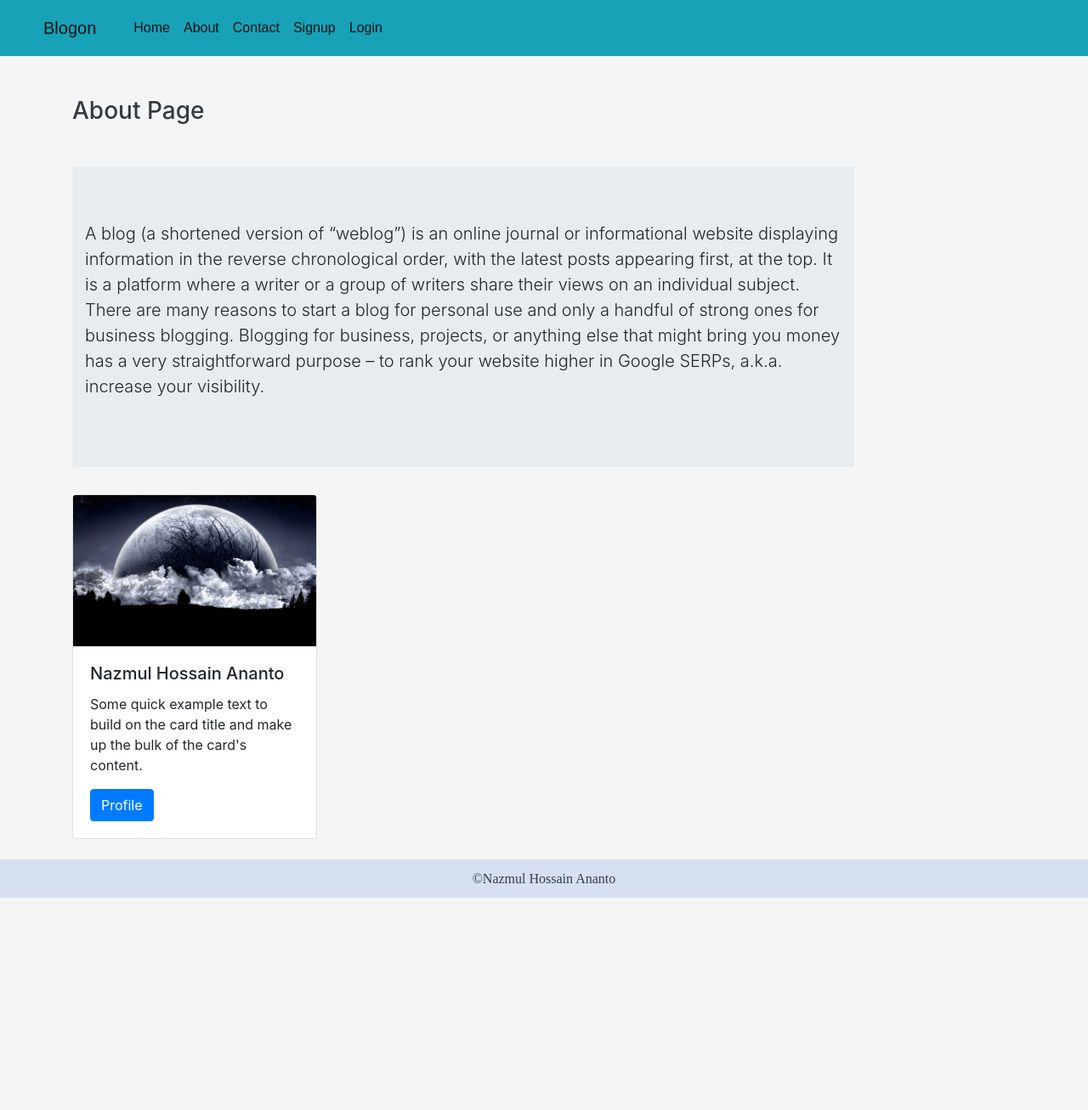
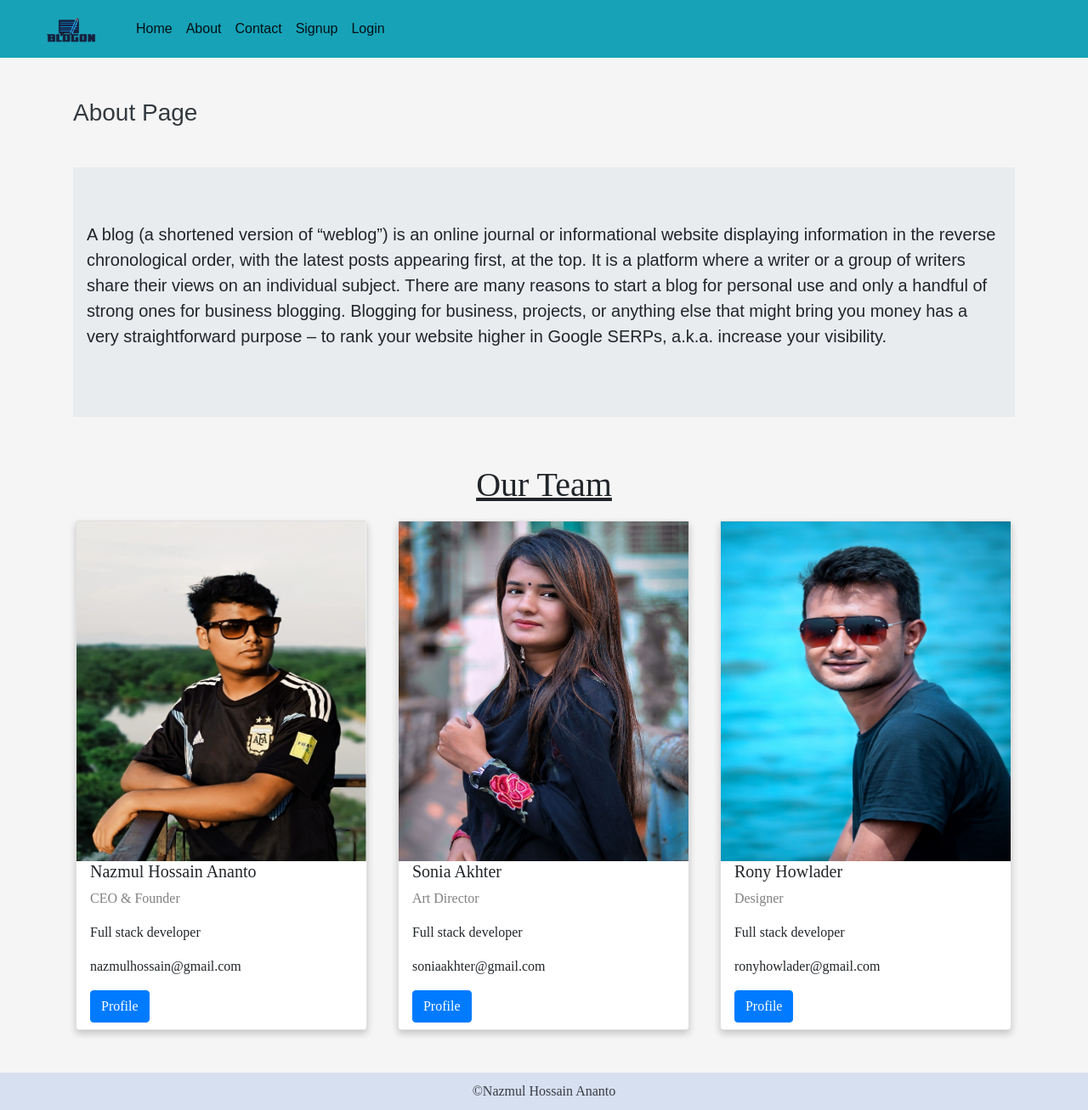
Before and after one commit to nhananto/BlogOn, a Django app: page /about/ in a window 1280 px wide. Shown: the whole page at 85% size. Before the commit the page ends 1057 px from the top, so only its background shows below. Run offline with Django 3.2, Linux system fonts and the light colour scheme; some libraries are stand-ins or nearby versions.

Commit message:
Updated about page & Added page logo
Media file added and blog page logo uploaded.

```diff
--- a/blog/templates/blog/about.html
+++ b/blog/templates/blog/about.html
@@ -1,6 +1,93 @@
 {% extends "blog/base.html" %} {% load static %} {% block content %}
+<!DOCTYPE html>
+<html>
 
-<div class="col-sm-10">
+<head>
+    <meta name="viewport" content="width=device-width, initial-scale=1">
+    <style>
+        body {
+            font-family: Arial, Helvetica, sans-serif;
+            margin: 0;
+        }
+
+        html {
+            box-sizing: border-box;
+        }
+
+        *,
+        *:before,
+        *:after {
+            box-sizing: inherit;
+        }
+
+        .column {
+            float: left;
+            width: 33.3%;
+            margin-bottom: 16px;
+            padding: 0 8px;
+        }
+
+        .card {
+            box-shadow: 0 4px 8px 0 rgba(0, 0, 0, 0.2);
+            margin: 10px;
+            font-family: Calisto MT;
+        }
+
+        .about-section {
+            padding: 50px;
+            text-align: center;
+            background-color: #474e5d;
+            color: white;
+        }
+
+        .container {
+            padding: 0 16px;
+        }
+
+        .container::after,
+        .row::after {
+            content: "";
+            clear: both;
+            display: table;
+        }
+
+        .title {
+            color: grey;
+        }
+
+        .button {
+            border: none;
+            outline: 0;
+            display: inline-block;
+            padding: 8px;
+            color: white;
+            background-color: #000;
+            text-align: center;
+            cursor: pointer;
+            width: 100%;
+        }
+
+        .button:hover {
+            background-color: #555;
+        }
+
+        @media screen and (max-width: 650px) {
+            .column {
+                width: 100%;
+                display: block;
+            }
+        }
+
+        .name {
+            font-size: 20px;
+        }
+
+        .heading {
+            font-family: Rockwell;
+        }
+    </style>
+</head>
+<div class="col-sm-12">
     <h3 class="text-dark my-5">About Page</h3>
     <div class="jumbotron jumbotron-fluid jumbo-color">
         <div class="container">
@@ -9,14 +96,77 @@
                 you money has a very straightforward purpose – to rank your website higher in Google SERPs, a.k.a. increase your visibility.</p>
         </div>
     </div>
-    <div class="card" style="width: 18rem;">
-        <img class="card-img-top" src="/media/blog/thebirthofeuropa.jpg" alt="Card image cap">
+    <!-- <div class="card text-white bg-warning" style="width: 18rem;">
+        <img class="" src="{% static 'blog/img/1.png' %}" height="285px" alt="Here" title="">
         <div class="card-body">
             <h5 class="card-title">Nazmul Hossain Ananto</h5>
             <p class="card-text">Some quick example text to build on the card title and make up the bulk of the card's content.</p>
             <a href="https://www.facebook.com/nazmul.ananto07" class="btn btn-primary">Profile</a>
         </div>
+        <img class="" src="{% static 'blog/img/1.png' %}" height="285px" alt="Here" title="">
+        <div class="card-body">
+            <h5 class="card-title">Nazmul Hossain Ananto</h5>
+            <p class="card-text">Some quick example text to build on the card title and make up the bulk of the card's content.</p>
+            <a href="https://www.facebook.com/nazmul.ananto07" class="btn btn-primary">Profile</a>
+        </div>
+        <img class="" src="{% static 'blog/img/1.png' %}" height="285px" alt="Here" title="">
+        <div class="card-body">
+            <h5 class="card-title">Nazmul Hossain Ananto</h5>
+            <p class="card-text">Some quick example text to build on the card title and make up the bulk of the card's content.</p>
+            <a href="https://www.facebook.com/nazmul.ananto07" class="btn btn-primary">Profile</a>
+        </div>
+    </div> -->
+    <!-- <div class="about-section">
+    <h1>About Us Page</h1>
+    <p>Some text about who we are and what we do.</p>
+    <p>Resize the browser window to see that this page is responsive by the way.</p>
+</div> -->
+    <br>
+    <U><h1 style="text-align:center" class="heading">Our Team</h1></U>
+    <div class="row">
+        <div class="column">
+            <div class="card">
+                <img src="{% static 'blog/img/3.jpg' %}" alt="Jane" style="width:100%" height="400px">
+                <div class="container">
+                    <h2 class="name">Nazmul Hossain Ananto</h2>
+                    <p class="title">CEO & Founder</p>
+                    <p>Full stack developer</p>
+                    <p>nazmulhossain@gmail.com</p>
+                    <a href="https://www.facebook.com/nazmul.ananto07" class="btn btn-primary">Profile</a>
+                    <h1></h1>
+                </div>
+            </div>
+        </div>
+
+        <div class="column">
+            <div class="card">
+                <img src="{% static 'blog/img/4.jpg' %}" alt="Mike" style="width:100%" height="400px">
+                <div class="container">
+                    <h2 class="name">Sonia Akhter</h2>
+                    <p class="title">Art Director</p>
+                    <p>Full stack developer</p>
+                    <p>soniaakhter@gmail.com</p>
+                    <a href="https://www.facebook.com/profile.php?id=100007015067566" class="btn btn-primary">Profile</a>
+                    <h1></h1>
+                </div>
+            </div>
+        </div>
+
+        <div class="column">
+            <div class="card">
+                <img src="{% static 'blog/img/5.jpg' %}" alt="John" style="width:100%" height="400px">
+                <div class="container">
+                    <h2 class="name">Rony Howlader</h2>
+                    <p class="title">Designer</p>
+                    <p>Full stack developer</p>
+                    <p>ronyhowlader@gmail.com</p>
+                    <a href="https://www.facebook.com/profile.php?id=100042532412691&sk=photos" class="btn btn-primary">Profile</a>
+                    <h1></h1>
+                </div>
+            </div>
+        </div>
     </div>
     <br>
 </div>
+</div>
 {% endblock content %}
--- a/blog/templates/blog/navbar.html
+++ b/blog/templates/blog/navbar.html
@@ -1,3 +1,4 @@
+{% load static %}
 <style>
     /* Style the navigation bar links */
 
@@ -20,7 +21,7 @@
 
 
 <nav class="navbar navbar-expand-lg navbar-light bg-info ">
-    <a class="navbar-brand" href="/">Blogon</a>
+    <a class="navbar-brand" href="/"><img class="" src="{% static 'blog/img/2.png' %}" height="30px" width="65px" alt="Here" title=""></a>
     <button class="navbar-toggler" type="button" data-toggle="collapse" data-target="#collapsibleNavbar" aria-controls="navbarNav" aria-expanded="false" aria-label="Toggle navigation">
       <span class="navbar-toggler-icon"></span>
     </button>
--- a/blog/templates/blog/profile.html
+++ b/blog/templates/blog/profile.html
@@ -6,7 +6,7 @@
     }
 </style>
 
-<h1>Hello {{user.first_name }}</h1>
+<h1>Hello {{user.first_name }},</h1>
 
 <div class="col-sm-10">
     <h3 class="text-dark my-5">Profile</h3>
--- a/blogon/settings.py
+++ b/blogon/settings.py
@@ -118,7 +118,8 @@ USE_TZ = True
 # Static files (CSS, JavaScript, Images)
 # https://docs.djangoproject.com/en/3.1/howto/static-files/
 
+
 STATIC_URL = '/static/'
+MEDIA_URL = '/media/'
 
 MEDIA_ROOT = os.path.join(BASE_DIR, 'media')
-MEDIA_URL = '/media/'
--- a/blogon/urls.py
+++ b/blogon/urls.py
@@ -1,9 +1,8 @@
 from django.contrib import admin
 from django.urls import path
 from blog import views
-from . import settings
-from django.contrib.staticfiles.urls import static
-from django.contrib.staticfiles.urls import staticfiles_urlpatterns
+from django .conf import settings
+from django.conf.urls.static import static
 urlpatterns = [
     path('admin/', admin.site.urls),
     path('', views.home, name='home'),
@@ -19,6 +18,4 @@ urlpatterns = [
     path('profile/', views.profile, name='profile')
 
 
-]
-urlpatterns += staticfiles_urlpatterns()
-urlpatterns += static(settings.MEDIA_URL, document_root=settings.MEDIA_ROOT)
+]+ static(settings.MEDIA_URL, document_root=settings.MEDIA_ROOT)
```
Also changed, not shown: blog/media/blog/thebirthofeuropa.jpg (deleted), blog/static/blog/img/1.png (added), blog/static/blog/img/2.png (added), blog/static/blog/img/3.jpg (added), blog/static/blog/img/4.jpg (added), blog/static/blog/img/5.jpg (added).
